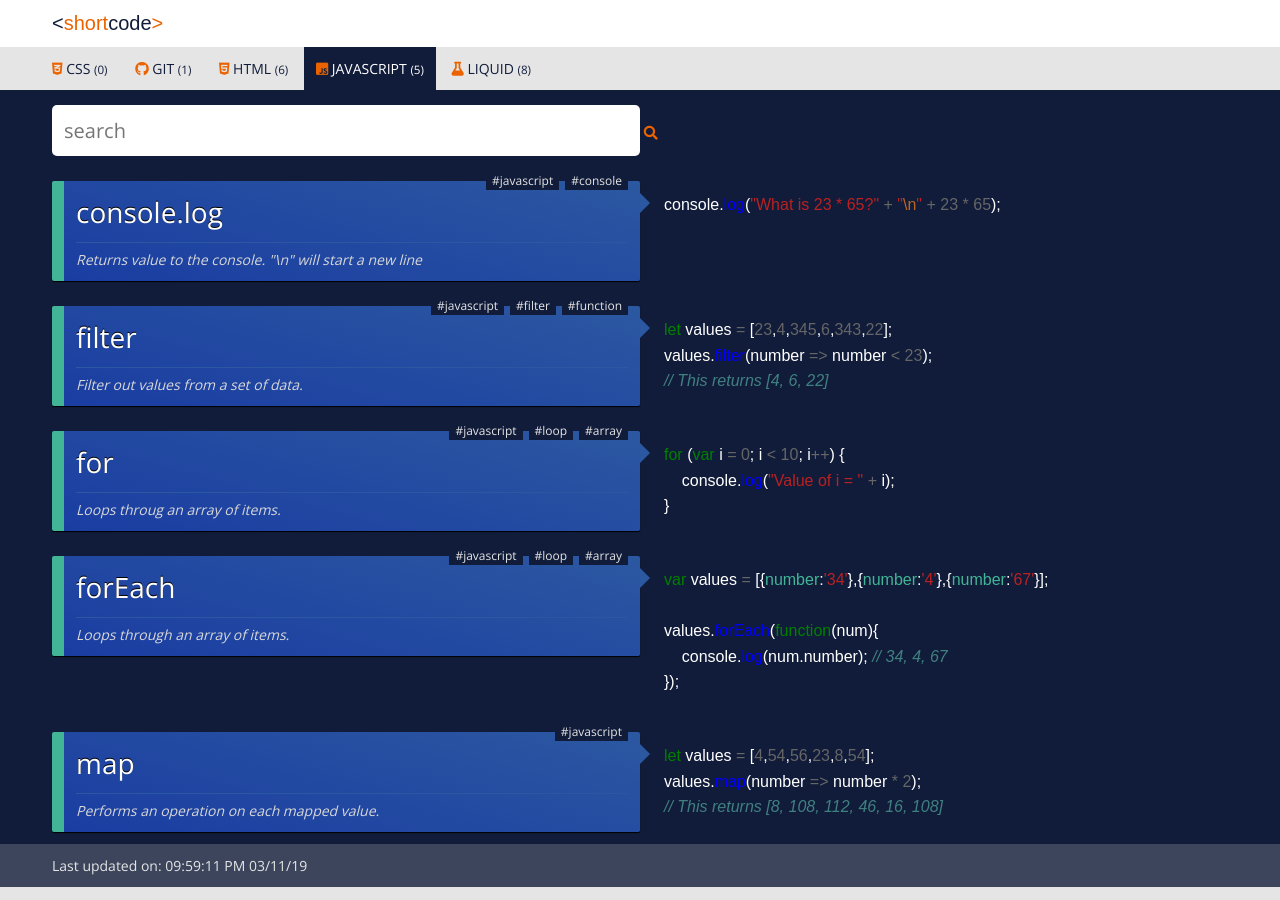
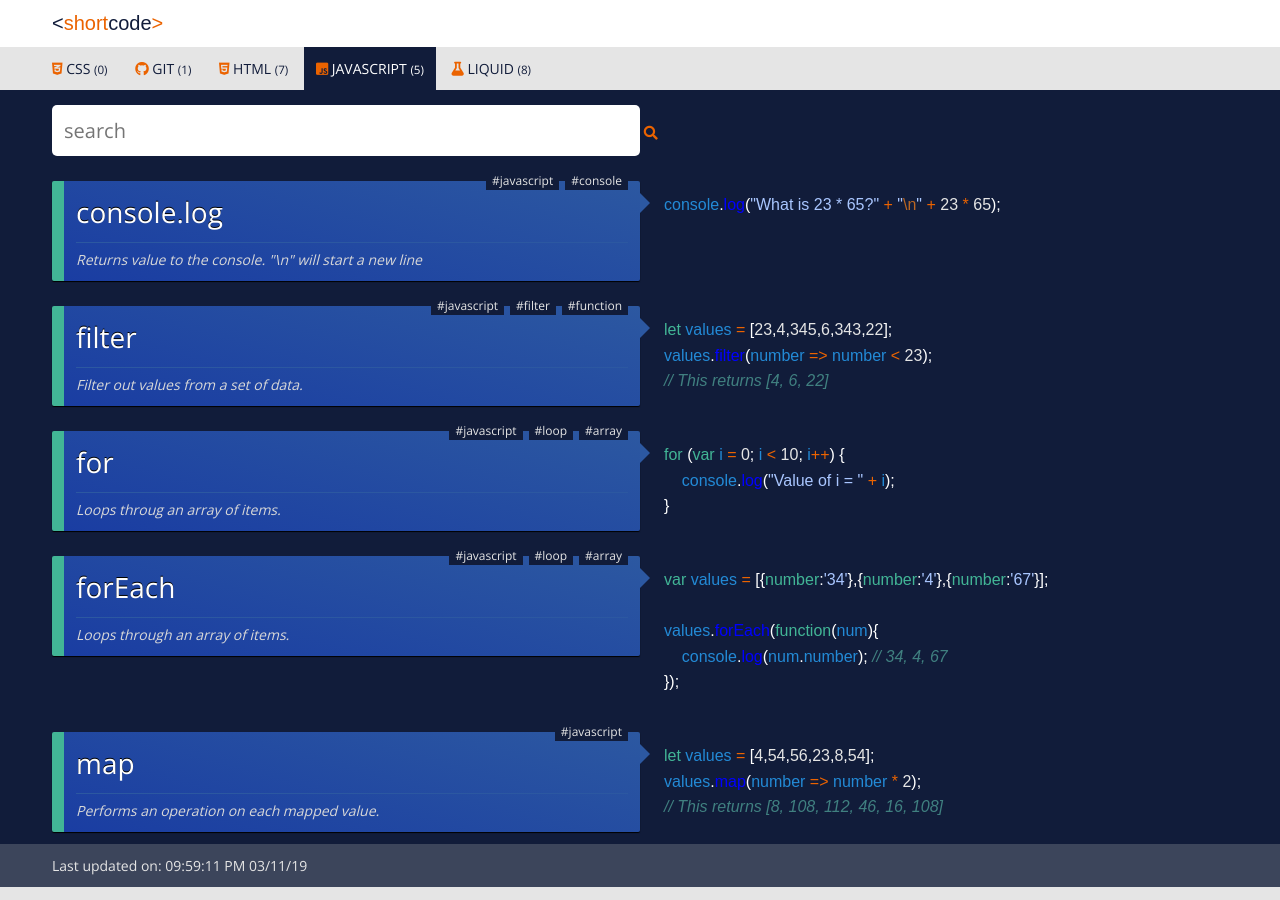
Before and after one commit to proochster/shortcode, a Jekyll site: the page built from code_javscript.html, in a window 1280 px wide. Built offline with Jekyll 4.4.1, drawn with Linux system fonts in a browser that asks for light colours; some web fonts are replaced.

Commit message:
^ Content

```diff
--- /dev/null
+++ b/_html/meta-description.html
@@ -0,0 +1,6 @@
+---
+title: meta description
+description: The content of this tag shows in the search results below the title. Sugested character count is 160. It carries very little value for the search engines.
+tags: tag meta seo
+---
+<meta name="description" content="Page description, maximum 160 characrers.">
--- /dev/null
+++ b/_html/meta-viewport.html
@@ -0,0 +1,6 @@
+---
+title: meta viewport
+description: Common resoponsive website viewport settings. You can include and change the following options - width, scale and zoom.
+tags: html tag meta responsive
+---
+<meta name="viewport" content="width=device-width, initial-scale=1.0">
--- a/_styles/syntax-highlighter.scss
+++ b/_styles/syntax-highlighter.scss
@@ -4,12 +4,27 @@
 //     overflow-x: scroll;
 // }
 .highlight, pre, .highlight code{ margin: 0; font-family: 'Encode Sans Semi Expanded', sans-serif;}
-.highlight .hll { background-color: #ffffcc }
+.highlight{
+    .hll { background-color: #ffffcc }
+    .k, .kc, .kd, .kn, .kp, .kr, .nb, .sx, .bp{
+        color: $style-1-accent; // #42b596;
+    }
+    .nx, .s{
+        color: #238ad6;
+    }
+    .mb,.mf,.mh,.mi,.mo,.m,.il{
+        color:$grey-light;
+    }
+    .o{
+        color: $primary-colour;
+    }
+    .sa,.sb,.sc,.dl,.sd,.s1,.s2,.sh{
+        color: #a9c6ff;
+    }
+}
 // .highlight  { background: #f8f8f8; }
 .highlight .c { color: #2f4ea2; font-style: italic } /* Comment */
 .highlight .err { border: 1px solid #FF0000 } /* Error */
-.highlight .k { color: #008000;} /* Keyword */
-.highlight .o { color: #666666 } /* Operator */
 .highlight .ch { color: #408080; font-style: italic } /* Comment.Hashbang */
 .highlight .cm { color: #408080; font-style: italic } /* Comment.Multiline */
 .highlight .cp { color: #eb6300 } /* Comment.Preproc */
@@ -26,16 +41,10 @@
 .highlight .gs { } /* Generic.Strong */
 .highlight .gu { color: #800080;  } /* Generic.Subheading */
 .highlight .gt { color: #0044DD } /* Generic.Traceback */
-.highlight .kc { color: #008000; } /* Keyword.Constant */
-.highlight .kd { color: #008000;  } /* Keyword.Declaration */
-.highlight .kn { color: #008000; } /* Keyword.Namespace */
-.highlight .kp { color: #008000 } /* Keyword.Pseudo */
-.highlight .kr { color: #008000;  } /* Keyword.Reserved */
+
 .highlight .kt { color: #B00040 } /* Keyword.Type */
-.highlight .m { color: #666666 } /* Literal.Number */
-.highlight .s { color: #238ad6 } /* Literal.String */
 .highlight .na { color: #42b596 } /* Name.Attribute */
-.highlight .nb { color: #008000 } /* Name.Builtin */
+
 .highlight .nc { color: #0000FF; } /* Name.Class */
 .highlight .no { color: #880000 } /* Name.Constant */
 .highlight .nd { color: #AA22FF } /* Name.Decorator */
@@ -48,28 +57,16 @@
 .highlight .nv { color: #42b596 } /* Name.Variable */
 .highlight .ow { color: #AA22FF; } /* Operator.Word */
 .highlight .w { color: #bbbbbb } /* Text.Whitespace */
-.highlight .mb { color: #666666 } /* Literal.Number.Bin */
-.highlight .mf { color: #666666 } /* Literal.Number.Float */
-.highlight .mh { color: #666666 } /* Literal.Number.Hex */
-.highlight .mi { color: #666666 } /* Literal.Number.Integer */
-.highlight .mo { color: #666666 } /* Literal.Number.Oct */
-.highlight .sa { color: #BA2121 } /* Literal.String.Affix */
-.highlight .sb { color: #BA2121 } /* Literal.String.Backtick */
-.highlight .sc { color: #BA2121 } /* Literal.String.Char */
-.highlight .dl { color: #BA2121 } /* Literal.String.Delimiter */
-.highlight .sd { color: #BA2121; font-style: italic } /* Literal.String.Doc */
-.highlight .s2 { color: #BA2121 } /* Literal.String.Double */
+
 .highlight .se { color: #BB6622;} /* Literal.String.Escape */
-.highlight .sh { color: #BA2121 } /* Literal.String.Heredoc */
+
 .highlight .si { color: #BB6688;  } /* Literal.String.Interpol */
-.highlight .sx { color: #008000 } /* Literal.String.Other */
+
 .highlight .sr { color: #BB6688 } /* Literal.String.Regex */
-.highlight .s1 { color: #BA2121 } /* Literal.String.Single */
 .highlight .ss { color: #19177C } /* Literal.String.Symbol */
-.highlight .bp { color: #008000 } /* Name.Builtin.Pseudo */
+
 .highlight .fm { color: #0000FF } /* Name.Function.Magic */
 .highlight .vc { color: #19177C } /* Name.Variable.Class */
 .highlight .vg { color: #19177C } /* Name.Variable.Global */
 .highlight .vi { color: #19177C } /* Name.Variable.Instance */
 .highlight .vm { color: #19177C } /* Name.Variable.Magic */
-.highlight .il { color: #666666 } /* Literal.Number.Integer.Long */
```
Also changed, not shown: _html/a.html (+4 -4 lines), _html/example.html (deleted, +0 -9 lines).
